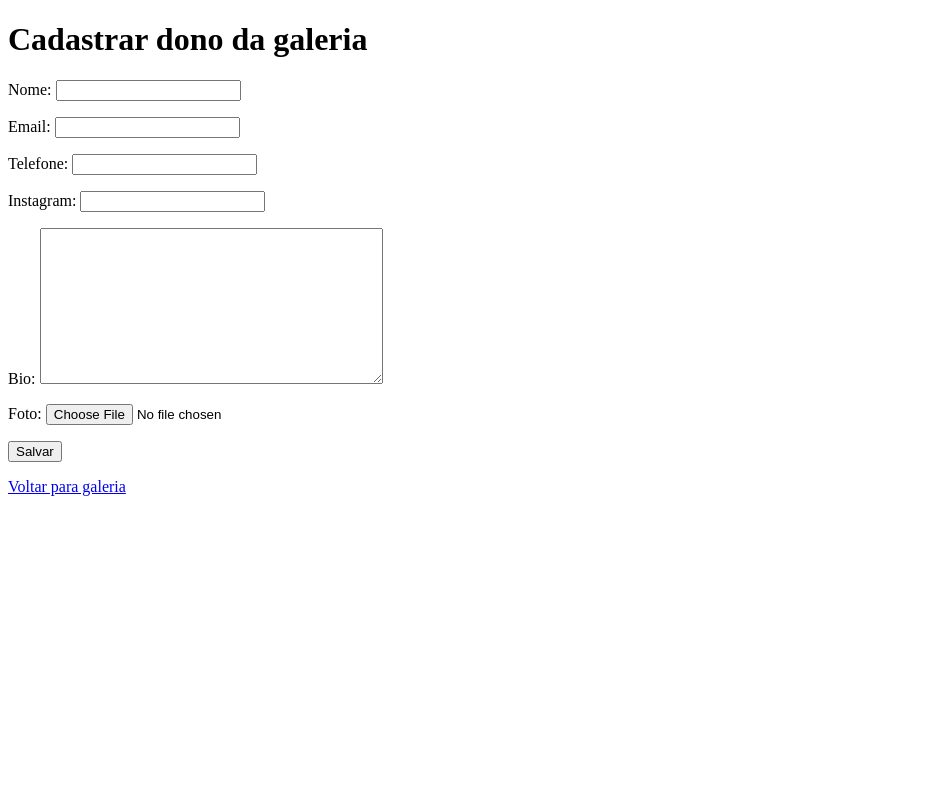
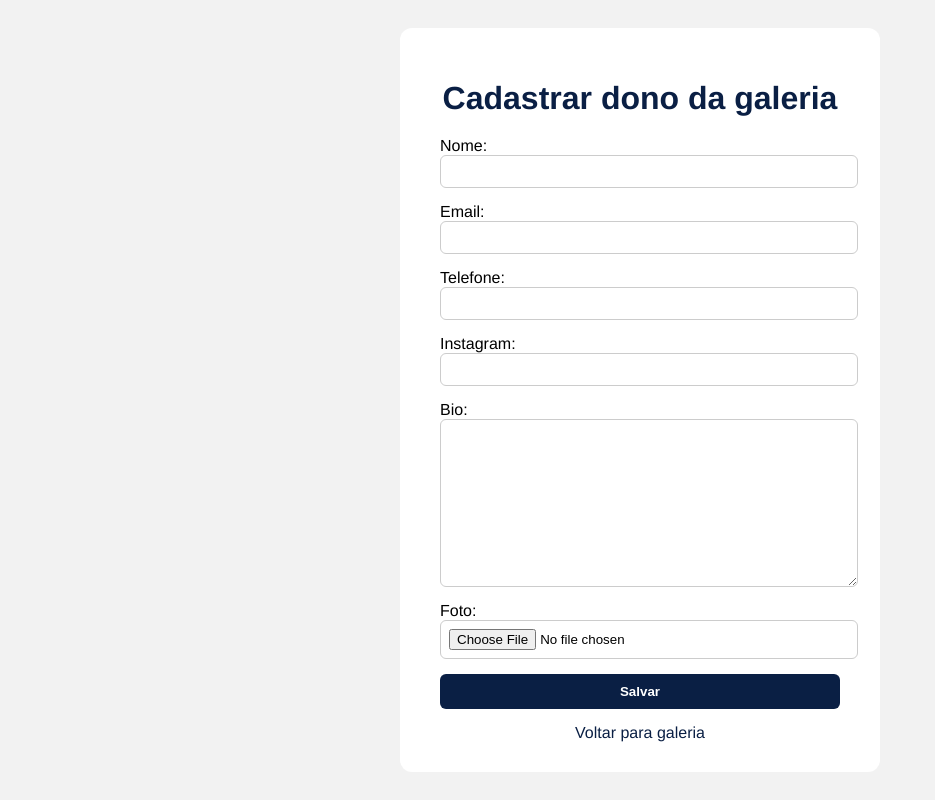
Before and after one commit to elizag-cm/Galeria-de-Imagens, a Django app: page /dono/ in a window 1280 px wide. Shown: the whole page, without its empty margins (0-935 px from the left). Run offline with Django 4.2, Linux system fonts and the light colour scheme; data that the repository does not hold is empty.

Commit message:
ajuste no layout da tela dono_galeria e criação do css de dono

```diff
--- /dev/null
+++ b/galeria/static/dono.css
@@ -0,0 +1,69 @@
+body {
+    margin: 0;
+    font-family: 'Franklin Gothic Medium', 'Arial Narrow', Arial, sans-serif;
+    background-color: #f2f2f2;
+    display: flex;
+    justify-content: center;
+    align-items: center;
+    height: 100vh;
+}
+
+.caixa{
+    background-color: #ffff;
+    padding: 30px 40px;
+    border-radius: 12px;
+    width: 400px;
+    box-shadow: 0px 8px 25px rgba(0,0 0,0.2);
+    text-align: center;
+}
+
+h1{
+    margin-bottom: 20px;
+    color: #0a1f44;
+}
+
+form {
+    display: flex;
+    flex-direction: column;
+    gap: 15px;
+    text-align: left;
+}
+
+form p {
+    display: flex;
+    flex-direction: column;
+    margin: 0;
+}
+
+input, select, textarea {
+    width: 100%;
+    padding: 8px;
+    border-radius: 6px;
+    border: 1px solid #ccc;
+}
+
+button {
+    background-color: #0a1f44;
+    color: white;
+    border: none;
+    padding: 10px;
+    border-radius: 6px;
+    cursor: pointer;
+    font-weight: bold;
+}
+
+button:hover {
+    background-color: #12306b;
+}
+
+.voltar{
+    margin-top: 15px;
+    display: block;
+    text-align: center;
+    color: #0a1f44;
+    text-decoration: none;
+}
+
+.voltar:hover {
+    text-decoration: underline;
+}
--- a/galeria/templates/galeria/editar_dono.html
+++ b/galeria/templates/galeria/editar_dono.html
@@ -1,19 +1,30 @@
+{% load static %}
 <!DOCTYPE html>
 <html lang="pt-br">
 <head>
     <meta charset="UTF-8">
     <meta name="viewport" content="width=device-width, initial-scale=1.0">
     <title>Dono da galeria</title>
+
+    <link rel="stylesheet" href="{% static 'dono.css' %}">
 </head>
 <body>
-    <h1>{% if dono %}Editar{% else %}Cadastrar{% endif %} dono da galeria</h1>
 
-    <form method="post" enctype="multipart/form-data">
-        {% csrf_token %}
-        {{ form.as_p }}
-        <button type="submit">Salvar</button>
-    </form>
+    <div class="caixa">
+        <h1>
+            {% if dono %}Editar{% else %}Cadastrar{% endif %} dono da galeria
+        </h1>
 
-    <p><a href="{% url 'lista_galeria' %}">Voltar para galeria</a></p>
+        <form method="post" enctype="multipart/form-data">
+            {% csrf_token %}
+            {{ form.as_p }}
+            <button type="submit">Salvar</button>
+        </form>
+
+        <a href="{% url 'lista_galeria' %}" class="voltar">
+            Voltar para galeria
+        </a>
+    </div>
+
 </body>
 </html>
```
Also changed, not shown: media/dono/teste.jpg (added).
